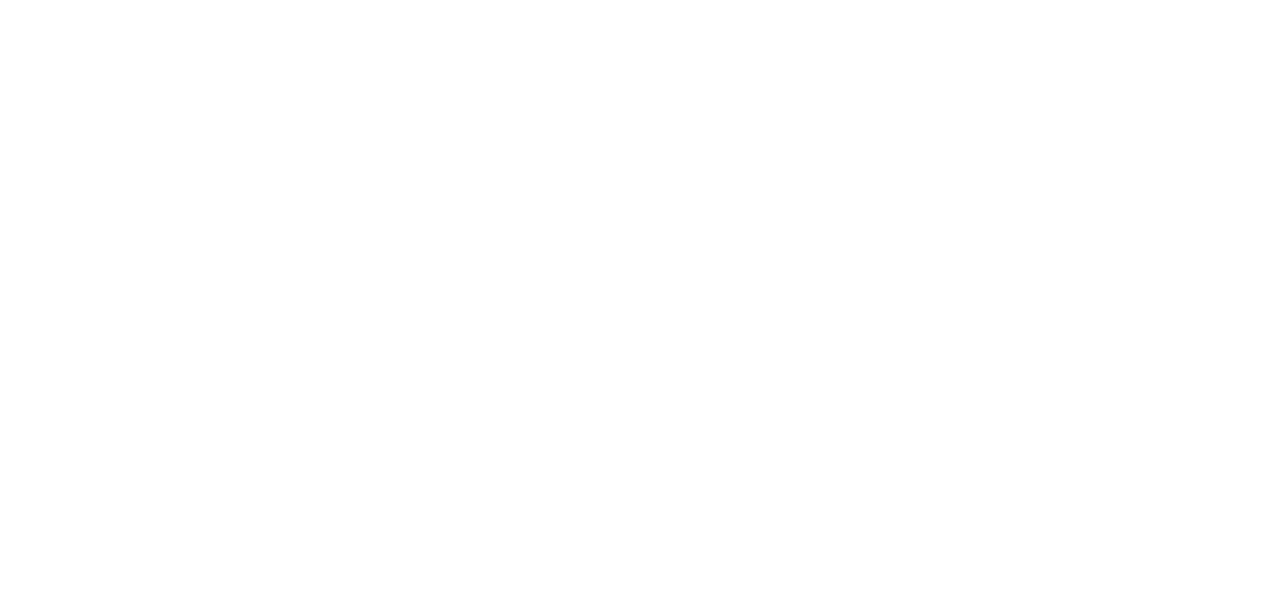
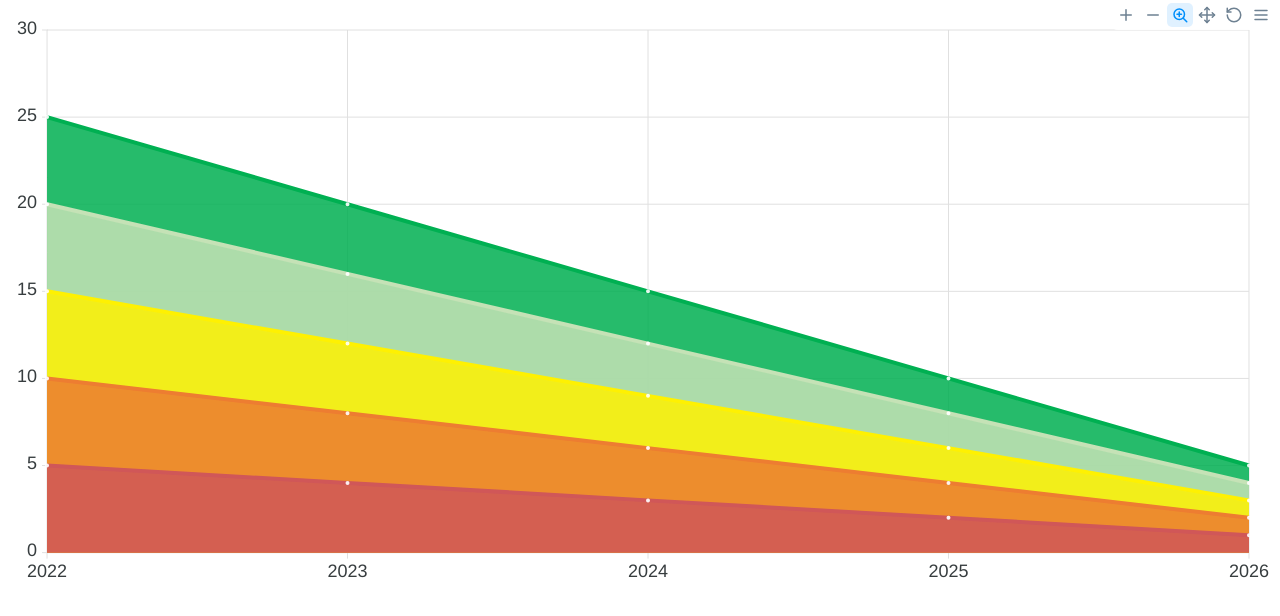
Before and after one commit to anuroop0003/CII-Calculator, a React (Vite) app: page /result in a window 1280 px wide. Before the commit this address had no page. Shown: the top 616 px of the page. Built offline with nearby package versions, Linux system fonts and the light colour scheme.

Commit message:
graph sample

```diff
--- a/package.json
+++ b/package.json
@@ -13,6 +13,7 @@
   "dependencies": {
     "formik": "^2.4.2",
     "react": "^18.2.0",
+    "react-apexcharts": "^1.4.1",
     "react-dom": "^18.2.0",
     "react-router-dom": "^6.14.1",
     "uuid": "^9.0.0",
--- a/src/App.jsx
+++ b/src/App.jsx
@@ -1,15 +1,18 @@
 import { Route, Routes } from "react-router-dom";
+import ImageModal from "./components/DataTabs/ImageModal";
 import { ContextProvider } from "./state management/ContextProvider";
 import DetailsPage from "./views/DetailsPage/DetailsPage";
 import HomePage from "./views/HomePage/HomePage";
+import ResultPage from "./views/ResultPage/ResultPage";
 
 function App() {
   return (
     <ContextProvider>
       <Routes path="/">
         <Route index element={<HomePage />}></Route>
-        {/* <Route path="/" element={<HomePage />}></Route> */}
         <Route path="/details" element={<DetailsPage />}></Route>
+        <Route path="/result" element={<ResultPage />}></Route>
+        <Route path="/image-modal" element={<ImageModal />}></Route>
       </Routes>
     </ContextProvider>
   );
--- a/src/components/DataTabs/ImageModal.jsx
+++ b/src/components/DataTabs/ImageModal.jsx
@@ -31,19 +31,10 @@
       }));
     }
   };
-  //   document
-  //     .querySelector("#open-modal-button")
-  //     .addEventListener("click", function () {
-  //       document.querySelector("#modal-container").style.display = "block";
-  //       document.querySelector("body").style.overflow = "hidden";
-  //     });
-
-  /* when modal is closed */
 
   useEffect(() => {
-    document.querySelector("main").style.overflow = "hidden";
-    // document.querySelector("body").style.overflow = "hidden";
-    return () => (document.querySelector("main").style.overflow = "visible");
+    // document.querySelector("main").style.overflow = "hidden";
+    // return () => (document.querySelector("main").style.overflow = "visible");
   }, []);
 
   return (
--- a/src/components/DataTabs/components/FuelTypes.jsx
+++ b/src/components/DataTabs/components/FuelTypes.jsx
@@ -2,7 +2,6 @@
 import { CalculationContext } from "../../../state management/ContextProvider";
 import CustomInput from "../../Input/Input";
 import CustomSelect from "../../Select/CustomSelect";
-import ImageModal from "../ImageModal";
 
 const fuelTypes = [
   { value: "Diesel/Gas Oil", label: "Diesel/Gas Oil" },
@@ -200,7 +199,6 @@
             />
           </div>
         </div>
-        {1 === 2 && <ImageModal tabSelected={tabSelected} />}
       </div>
     </>
   );
--- a/src/views/HomePage/HomePage.jsx
+++ b/src/views/HomePage/HomePage.jsx
@@ -13,8 +13,8 @@
       <img src={LogoImg} />
       <div className="homepage-header">
         <span onClick={() => handleNavigation("details")}>CII Calculator</span>
-        <span onClick={() => handleNavigation("details")}>Rules</span>
-        <span onClick={() => handleNavigation("details")}>Help</span>
+        <span onClick={() => handleNavigation("result")}>Rules</span>
+        <span onClick={() => handleNavigation("image-modal")}>Help</span>
       </div>
       <div className="homepage-body">
         <span className="sub-title">CII – Carbon Intensity Indicator</span>
--- /dev/null
+++ b/src/views/ResultPage/ResultPage.jsx
@@ -0,0 +1,116 @@
+import React from "react";
+
+import Chart from "react-apexcharts";
+
+const ResultPage = () => {
+  const series = [
+    // {
+    //   name: "Points 1",
+    //   // type: "scatter",
+    //   data: [[2025, 5]],
+    // },
+    {
+      name: "Line 1",
+      type: "area",
+      data: [5, 4, 3, 2, 1],
+    },
+    {
+      name: "Line 2",
+      type: "area",
+      data: [5, 4, 3, 2, 1],
+    },
+    {
+      name: "Line 3",
+      type: "area",
+      data: [5, 4, 3, 2, 1],
+    },
+    {
+      name: "Line 4",
+      type: "area",
+      data: [5, 4, 3, 2, 1],
+    },
+    {
+      name: "Line 5",
+      type: "area",
+      data: [5, 4, 3, 2, 1],
+    },
+  ];
+  const options = {
+    chart: {
+      height: 500,
+      type: "area",
+      stacked: true,
+    },
+    colors: ["#D05758", "#ED7D31", "#FEF102", "#C5E2B6", "#00B052"],
+    stroke: {
+      curve: "straight",
+    },
+    xaxis: {
+      // type: "category",
+      categories: [2022, 2023, 2024, 2025, 2026],
+      // categories: [1, 2, 3, 4, 5, 6, 7, 8, 9, 10],
+    },
+    // xaxis: {
+    //   type: "numeric",
+    //   overwriteCategories: [2022, 2023, 2024, 2025, 2026],
+    //   labels: {
+    //     formatter: function (value, timestamp, opts) {
+    //       return value.toFixed(0);
+    //     },
+    //   },
+    // },
+    yaxis: {
+      opposite: false,
+      // min: 1,
+      // max: 30,
+      // tickAmount: 30,
+      lines: {
+        show: true,
+      },
+      axisTicks: {
+        show: true,
+      },
+      tooltip: {
+        enabled: true,
+      },
+    },
+    fill: {
+      type: "solid",
+    },
+    // Dots in every line
+    markers: {
+      size: [1, 1],
+    },
+    tooltip: {
+      shared: false,
+      intersect: true,
+    },
+    legend: {
+      show: false,
+    },
+    dataLabels: {
+      enabled: false,
+    },
+    lineOptions: {
+      hideDots: true,
+      regionFill: true,
+    },
+    grid: {
+      show: true,
+      xaxis: {
+        lines: {
+          show: true,
+        },
+      },
+    },
+    // xaxis: {
+    //   type: "numeric",
+    //   min: 1,
+    //   max: 10,
+    //   tickAmount: 10,
+    // },
+  };
+
+  return <Chart height={600} options={options} series={series} type="area" />;
+};
+export default ResultPage;
```
Also changed, not shown: 1 other file (tests, documents, lock files or other folders).
